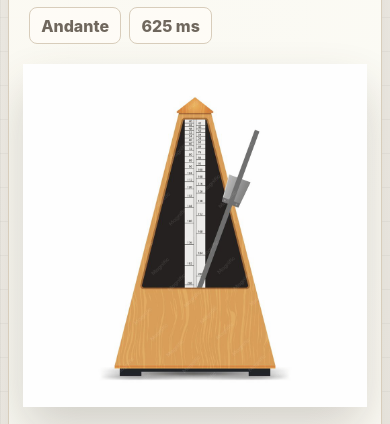
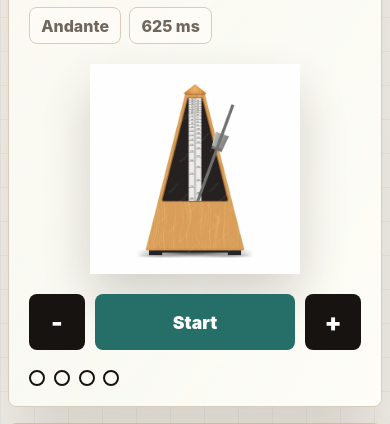
Before and after one commit to Molten-Bot/cordia-metro, a website: page public/index.html in a window 390 px wide. Shown: the part 356-780 px from the top of the page. Drawn offline with Linux system fonts and the light colour scheme.

Commit message:
chore: 1. The image is... pushing the layout down? make the image (#3)
Co-authored-by: moltenhub-bot <moltenhub-bot@users.noreply.github.com>
Co-authored-by: Molten Bot 000 <260473928+moltenbot000@users.noreply.github.com>

```diff
--- a/public/global.css
+++ b/public/global.css
@@ -232,9 +232,8 @@ h1 {
 .metronome {
   position: absolute;
   right: clamp(-2rem, 2vw, 1rem);
-  bottom: -1.5rem;
-  width: min(45vw, 520px);
-  min-width: 320px;
+  bottom: 0;
+  width: clamp(220px, 26vw, 320px);
   opacity: 0.95;
   pointer-events: none;
 }
@@ -428,7 +427,7 @@ select:focus {
     right: auto;
     bottom: auto;
     align-self: center;
-    width: min(88vw, 470px);
+    width: min(54vw, 240px);
     transform: none;
   }
 }
@@ -451,10 +450,6 @@ select:focus {
     flex: 1;
   }
 
-  .metronome {
-    min-width: 280px;
-  }
-
   .transport,
   .tempo-control {
     align-items: stretch;
```
